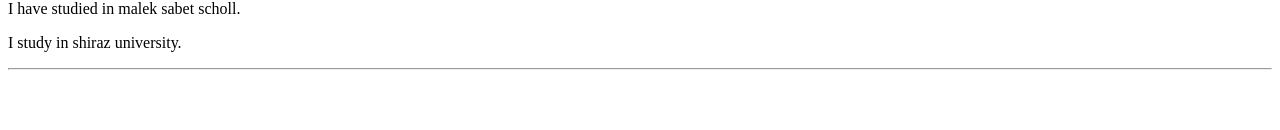
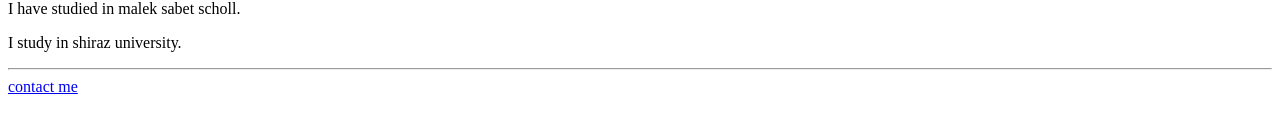
Before and after one commit to erfanmirjalili/hwhtml, a plain HTML site: page index.html in a window 1280 px wide. Shown: the part 156-286 px from the top of the page. Drawn offline with Linux system fonts and the light colour scheme.

Commit message:
add index.html

```diff
--- a/index.html
+++ b/index.html
@@ -12,5 +12,6 @@
     <p>I have studied in malek sabet scholl.</p>
     <p>I study in shiraz university.</p>
     <hr>
+    <a href="./index1.html">contact me</a>
 </body>
 </html>
```
